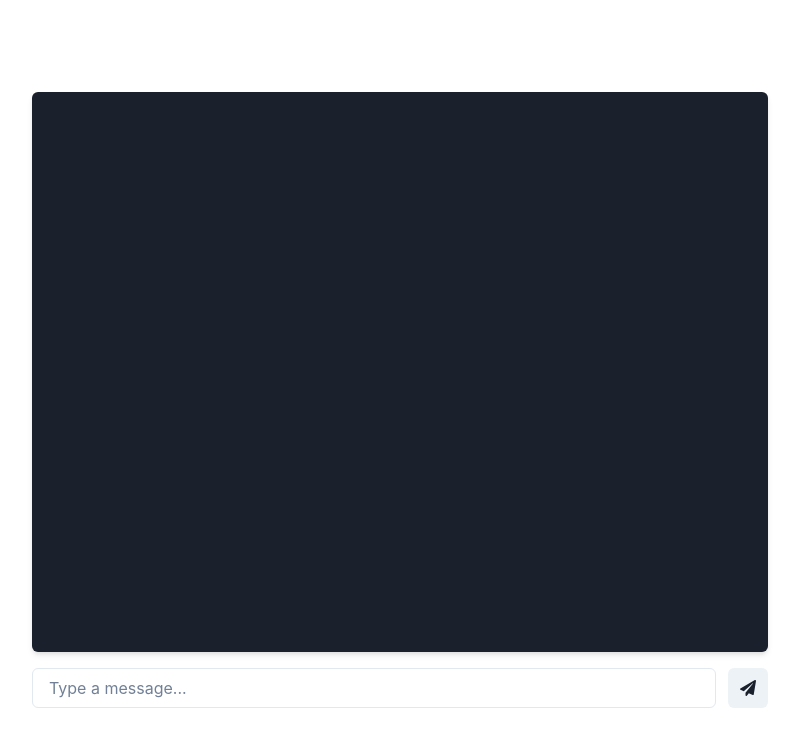
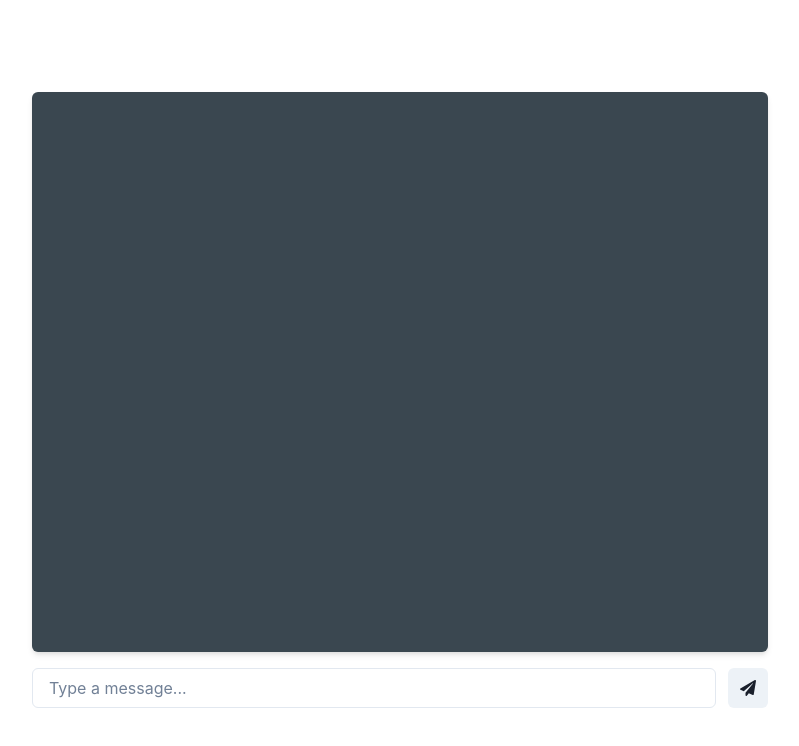
Before and after one commit to GPT-Engineer-App/text-tango, a React (Vite) app: page / in a window 1280 px wide. Shown: the top 746 px of the page, without its empty margins (240-1039 px from the left). Built offline with nearby package versions, Linux system fonts and the light colour scheme.

Commit message:
Updated the background color of the message box to `#3a4750` in the `Index.jsx` file.
Prompt: make the box color #3a4750

```diff
--- a/src/pages/Index.jsx
+++ b/src/pages/Index.jsx
@@ -17,7 +17,7 @@ const Index = () => {
   return (
     <Container centerContent maxW="container.md" height="100vh" display="flex" flexDirection="column" justifyContent="center" alignItems="center">
       <VStack spacing={4} width="100%">
-        <Box bg="gray.800" w="100%" p={4} borderRadius="md" boxShadow="md" overflowY="auto" height="70vh">
+        <Box bg="#3a4750" w="100%" p={4} borderRadius="md" boxShadow="md" overflowY="auto" height="70vh">
           {messages.map((message, index) => (
             <HStack key={index} spacing={3} alignSelf={message.sender === "You" ? "flex-end" : "flex-start"} mb={4}>
               <Avatar icon={<FaUserCircle />} boxSize="30px" />
```
